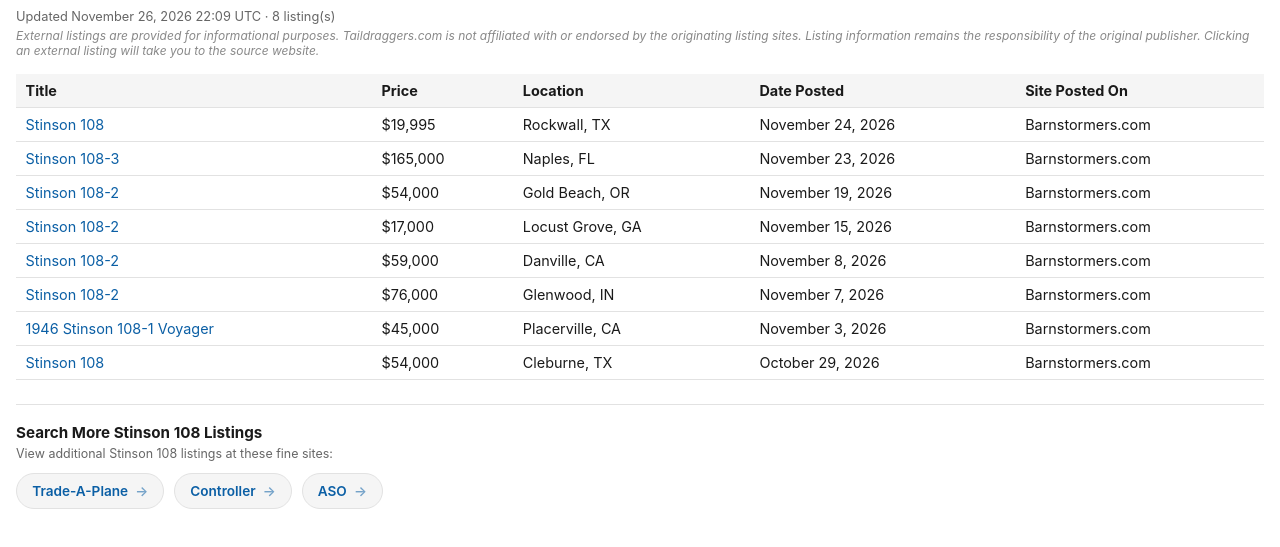
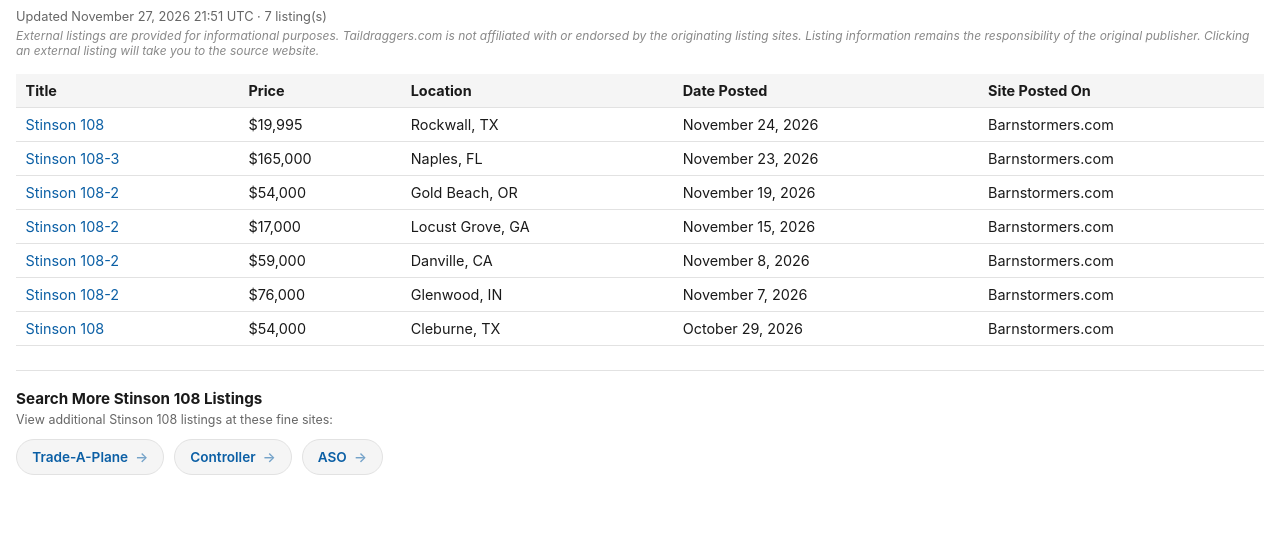
Before and after one commit to taildraggers/stinson-108-for-sale, a plain HTML site: page docs/index.html in a window 1280 px wide. Shown: the part 43-590 px from the top of the page. Drawn offline with Linux system fonts and the light colour scheme.

Commit message:
Update Stinson 108 listings (2026-11-27)

```diff
--- a/docs/index.html
+++ b/docs/index.html
@@ -76,7 +76,7 @@
 </head>
 <body>
   <h1>Other Stinson 108 Ads on the Web</h1>
-  <div class="updated">Updated November 26, 2026 22:09 UTC &middot; 8 listing(s)</div>
+  <div class="updated">Updated November 27, 2026 21:51 UTC &middot; 7 listing(s)</div>
   <div class="disclaimer">External listings are provided for informational purposes. Taildraggers.com is not affiliated with or endorsed by the originating listing sites. Listing information remains the responsibility of the original publisher. Clicking an external listing will take you to the source website.</div>
   <table>
     <thead>
@@ -89,7 +89,6 @@
         <tr><td><a href="https://www.barnstormers.com/classified-2025784-Stinson-108-2-Lycoming.html" target="_blank" rel="noopener noreferrer">Stinson 108-2</a></td><td>$17,000</td><td>Locust Grove, GA</td><td>November 15, 2026</td><td>Barnstormers.com</td></tr>
         <tr><td><a href="https://www.barnstormers.com/classified-2082681-Stinson-108-2.html" target="_blank" rel="noopener noreferrer">Stinson 108-2</a></td><td>$59,000</td><td>Danville, CA</td><td>November 8, 2026</td><td>Barnstormers.com</td></tr>
         <tr><td><a href="https://www.barnstormers.com/classified-2082485-O360-Lycoming-Stinson-108-2.html" target="_blank" rel="noopener noreferrer">Stinson 108-2</a></td><td>$76,000</td><td>Glenwood, IN</td><td>November 7, 2026</td><td>Barnstormers.com</td></tr>
-        <tr><td><a href="https://www.barnstormers.com/classified-2076787-1946-Stinson-108-1-Voyager.html" target="_blank" rel="noopener noreferrer">1946 Stinson 108-1 Voyager</a></td><td>$45,000</td><td>Placerville, CA</td><td>November 3, 2026</td><td>Barnstormers.com</td></tr>
         <tr><td><a href="https://www.barnstormers.com/classified-2080303-Stinson-108-12.html" target="_blank" rel="noopener noreferrer">Stinson 108</a></td><td>$54,000</td><td>Cleburne, TX</td><td>October 29, 2026</td><td>Barnstormers.com</td></tr>
     </tbody>
   </table>
```
